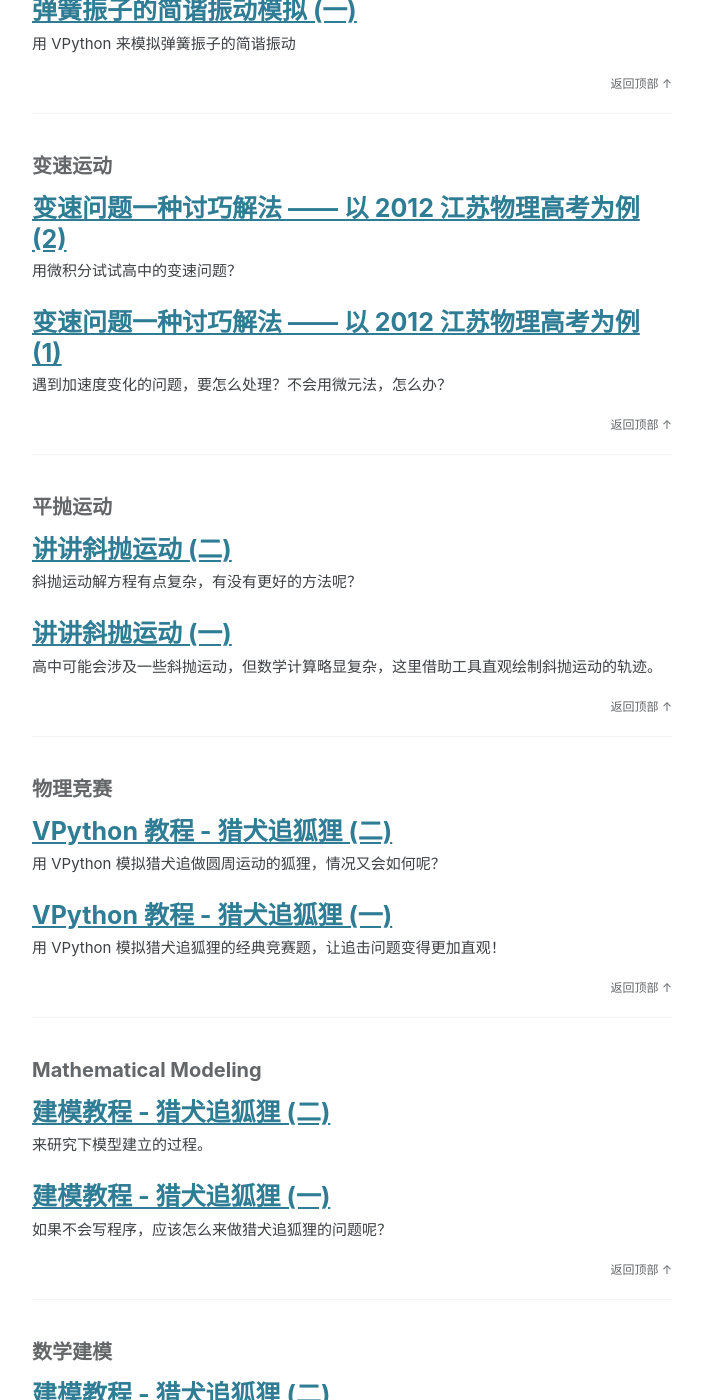
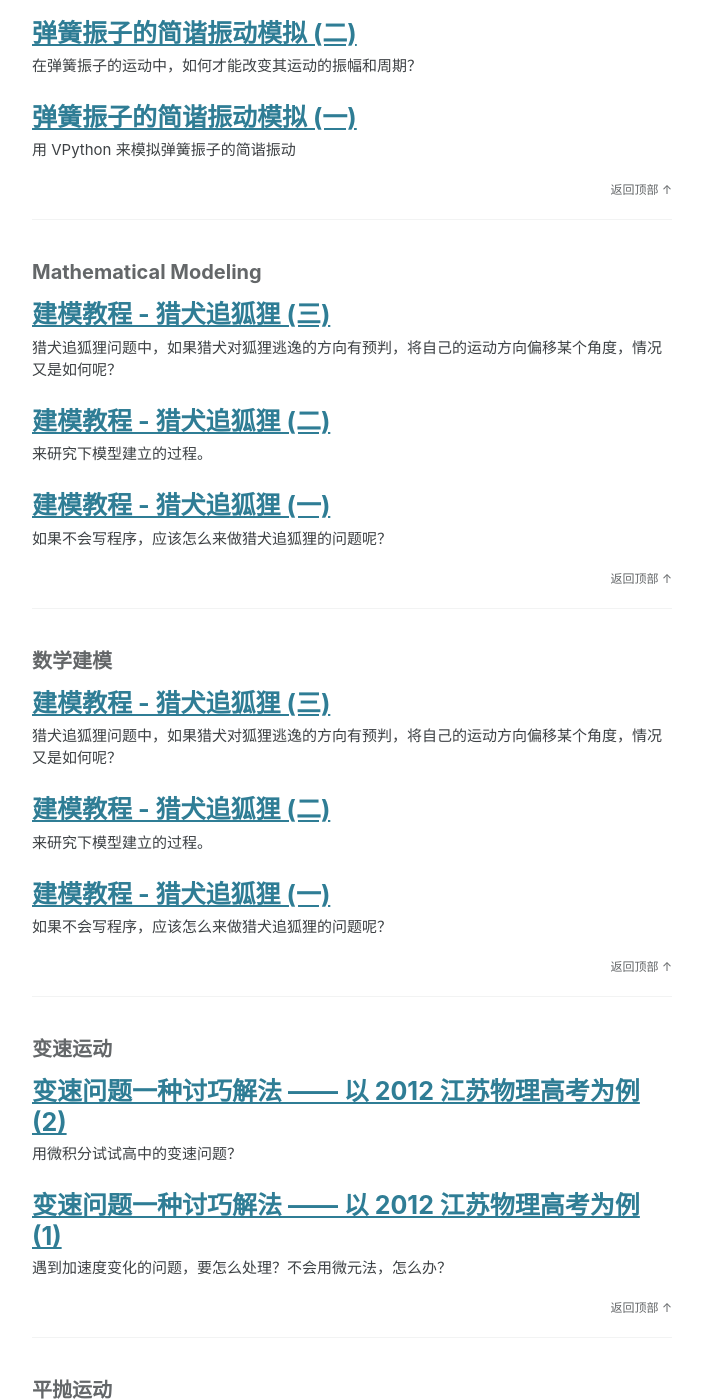
Before and after one commit to physicsay/physicsay-physicsay.github.io, a Jekyll site: the page built from tags.html, in a window 1280 px wide and 1400 px high, scrolled down 9553 px. Shown: the whole window, without its empty margins (288-991 px from the left). Built offline with Jekyll 4.4.1, drawn with Linux system fonts in a browser that asks for light colours; cached includes are drawn as plain includes; nearby versions of some CDN libraries; part of the change alters nothing that is shown; some of the changed text lies outside the part shown.

Commit message:
chasing problem-3

````diff
--- a/_posts/2020-10-01-tutorial-using-vpython-to-simulate-chasing-problem-2.md
+++ b/_posts/2020-10-01-tutorial-using-vpython-to-simulate-chasing-problem-2.md
@@ -42,26 +42,26 @@ from vpython import *
 canvas(width= 1000, height = 1000, center = vector(0,0,0), background = color.white)
 
 DogVelocity = 8
-RabbitVelocity = 6
+FoxVelocity = 6
 
 ring(pos=vector(0,0,0), axis = vector(0,0,1), radius = 1, thickness=0.01, color = color.black)
 
 dog = sphere(pos = vector(0, 0, 0), radius = 0.05, color = color.red, make_trail = True)
-rabbit = sphere(pos = vector(1, 0, 0), radius = 0.05, color = color.green, make_trail = True)
+fox = sphere(pos = vector(1, 0, 0), radius = 0.05, color = color.green, make_trail = True)
 
 dt = 0.00005
 theta = 0
 
 while True:
 	rate(400)
-	d_theta = RabbitVelocity * dt
+	d_theta = FoxVelocity * dt
 	theta += d_theta
 
-	rabbit.pos = vector(cos(theta), sin(theta), 0)
+	fox.pos = vector(cos(theta), sin(theta), 0)
 
-	dog_direct = (rabbit.pos - dog.pos)/mag(rabbit.pos - dog.pos)
+	dog_direct = (fox.pos - dog.pos)/mag(fox.pos - dog.pos)
 	dog.pos += dog_direct * DogVelocity * dt
-	if mag(dog.pos - rabbit.pos) < 0.001:
+	if mag(dog.pos - fox.pos) < 0.001:
 		break
 ```
 
@@ -69,8 +69,7 @@ while True:
 
 需要讲解的部分：
 
-> 1. 这里 $x$，$y$ 轴的长度是根据猎犬和狐狸速度来设置的；
-> 2. 如果猎犬的速度小于狐狸速度(永远追不上)，则该程序会一直运行。
+> 1. 如果猎犬的速度小于狐狸速度(永远追不上)，则该程序会一直运行。
 
 ## 3. 思考
 1. 如果猎犬追狐狸有预判，情况又该如何？如何修改代码？
--- /dev/null
+++ b/_posts/2020-10-03-mathematical-modeling-chasing-problem-3.md
@@ -0,0 +1,77 @@
+---
+title:  建模教程 - 猎犬追狐狸 (三)
+url: mathematical-modeling-chasing-problem-3
+date: 2020-10-03 08:30:38
+tags:
+- Mathematical Modeling
+- 模拟
+- 数学建模
+categories: Modeling
+description:  猎犬追狐狸问题中，如果猎犬对狐狸逃逸的方向有预判，将自己的运动方向偏移某个角度，情况又是如何呢？
+---
+
+## 0. 建模题
+
+一只狐狸以不变的速度 $v_1$ 沿直线 AB 奔逃，一只猎犬以不变的速率 $v_2$ 追击，其运动方向始终对准狐狸。某时刻狐狸在 F 处，猎犬在 D 处开始追击， $FD \perp AB$， 已知 $FD = L$，如图所示。
+
+1. 若猎犬在追击时提前做了预判——运动方向对准狐狸，并有轻微的角度偏转，那追击情况又是如何？
+
+<img src='/assets/images/2020-10-03-mathematical-modeling-chasing-problem-3/fig.png' style='zoom:40%; margin: 0 auto; display: block;'/>
+
+> 本题选自《中学奥林匹克竞赛物理教程-力学篇》中 2-17 题，对题目问题略有改编。
+
+## 1. 模型分析
+
+由于猎犬追击狐狸是有预判的，可以理解为猎犬的运动方向与两者连线有 $\alpha$ 角度的偏转。在程序中要如何实现呢？
+
+首先找到某时刻狐狸和猎犬的位置坐标，写出两点间的坐标矢量，再求出单位矢量，该单位矢量是两者连线的方向。由于猎犬在追击过程中有 $\alpha$ 角度的预判，因此需要将单位矢量顺时针旋转 $\alpha$ 角度后得到猎犬的追击方向。
+
+同时，如果猎犬追击狐狸的时间长短与预判角度有关。当预判角度超过某个数值，则追击时间会延长（例如猎犬运动角度偏转 60°，可能不太利于缩短追击时间）
+
+用 VPython 程序模拟该预判过程（程序略）。假定初始时刻猎犬与狐狸的间距为 $10 m$，猎犬的速度为 $8 m/s$，狐狸的速度为 $4 m/s$，当两者间距小于 $0.01 m$ 时，则默认为追上。时间间隔设置为 $0.0001 s$。
+
+下表为猎犬不同预判角度下追到狐狸的时间。
+
+
+|偏转角度(°)|追击时间 (s)|
+|:--:|:--:|
+|0|1.664|
+|5|1.598|
+|10|1.543|
+|15|1.500|
+|20|1.468|
+|25|1.449|
+|30|1.442|
+|35|1.450|
+|40|1.475|
+|45|1.521|
+|50|1.599|
+|55|1.715|
+|60|1.888|
+
+<img src='/assets/images/2020-10-03-mathematical-modeling-chasing-problem-3/curve.png' style='zoom:40%; margin: 0 auto; display: block;'/>
+
+> 可以发现在指定的参数下，30° 偏转能是的追击时间最短。
+
+下面给出不同的偏转角度下的运动图像：
+
+<img src='/assets/images/2020-10-03-mathematical-modeling-chasing-problem-3/10.gif' style='zoom:40%; margin: 0 auto; display: block;'/>
+
+<img src='/assets/images/2020-10-03-mathematical-modeling-chasing-problem-3/30.gif' style='zoom:40%; margin: 0 auto; display: block;'/>
+
+<img src='/assets/images/2020-10-03-mathematical-modeling-chasing-problem-3/60.gif' style='zoom:40%; margin: 0 auto; display: block;'/>
+
+> 上图分别是 10°、30°、60° 的猎犬狐狸运动图像。
+
+值得注意的是，当偏转角度为 30° 时，猎犬的运动轨迹是一条直线；而当偏转角度为 60° 时，猎犬需要“兜一圈”才能追到狐狸。
+
+
+## 3. 思考
+在猎犬的速度为 $8 m/s$，狐狸的速度为 $4 m/s$，为什么猎犬的偏转角度为 30° 时，运动轨迹为一条直线？
+
+---
+参考
+1. [VPython 教程 - 猎犬追狐狸 (一)](https://mp.weixin.qq.com/s/xXJmeayVNiGRnTNh0POiig)
+2. [VPython 教程 - 猎犬追狐狸 (二)](https://mp.weixin.qq.com/s/7ogIvz-6iyuOMqlo-T5btA)
+3. [建模教程 - 猎犬追狐狸 (一)](https://mp.weixin.qq.com/s/ply-8g2e9G91ZabFb9oFAg)
+4. [建模教程 - 猎犬追狐狸 (二)](https://mp.weixin.qq.com/s/0SLWp8K3SnrztYK2ILc8UQ)
````
Also changed, not shown: _posts/2020-09-27-mathematical-modeling-chasing-problem-2.md (+0 -1 lines), assets/images/2020-10-03-mathematical-modeling-chasing-problem-3/10.gif (added), assets/images/2020-10-03-mathematical-modeling-chasing-problem-3/30.gif (added), assets/images/2020-10-03-mathematical-modeling-chasing-problem-3/60.gif (added), assets/images/2020-10-03-mathematical-modeling-chasing-problem-3/curve.png (added), assets/images/2020-10-03-mathematical-modeling-chasing-problem-3/fig.png (added).
